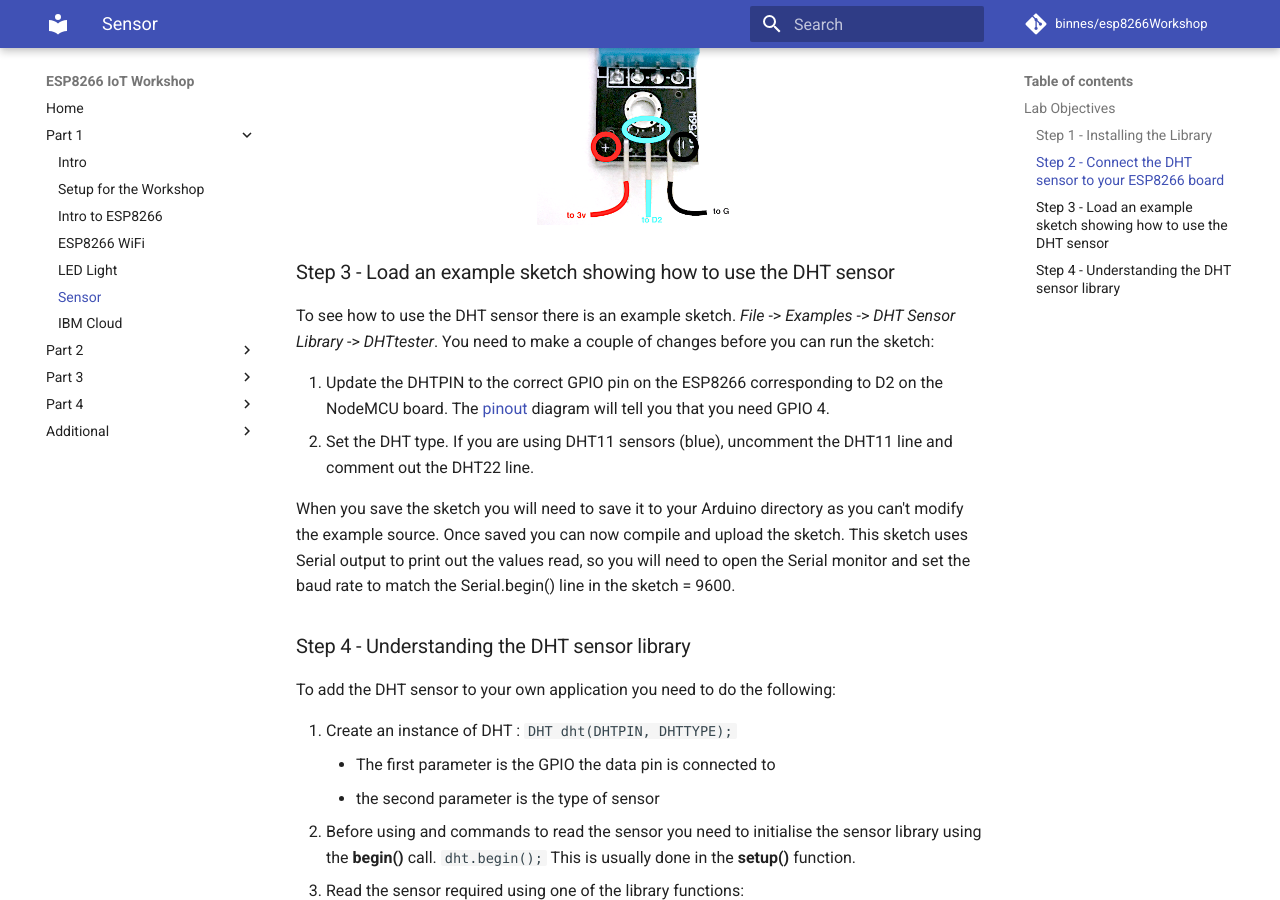
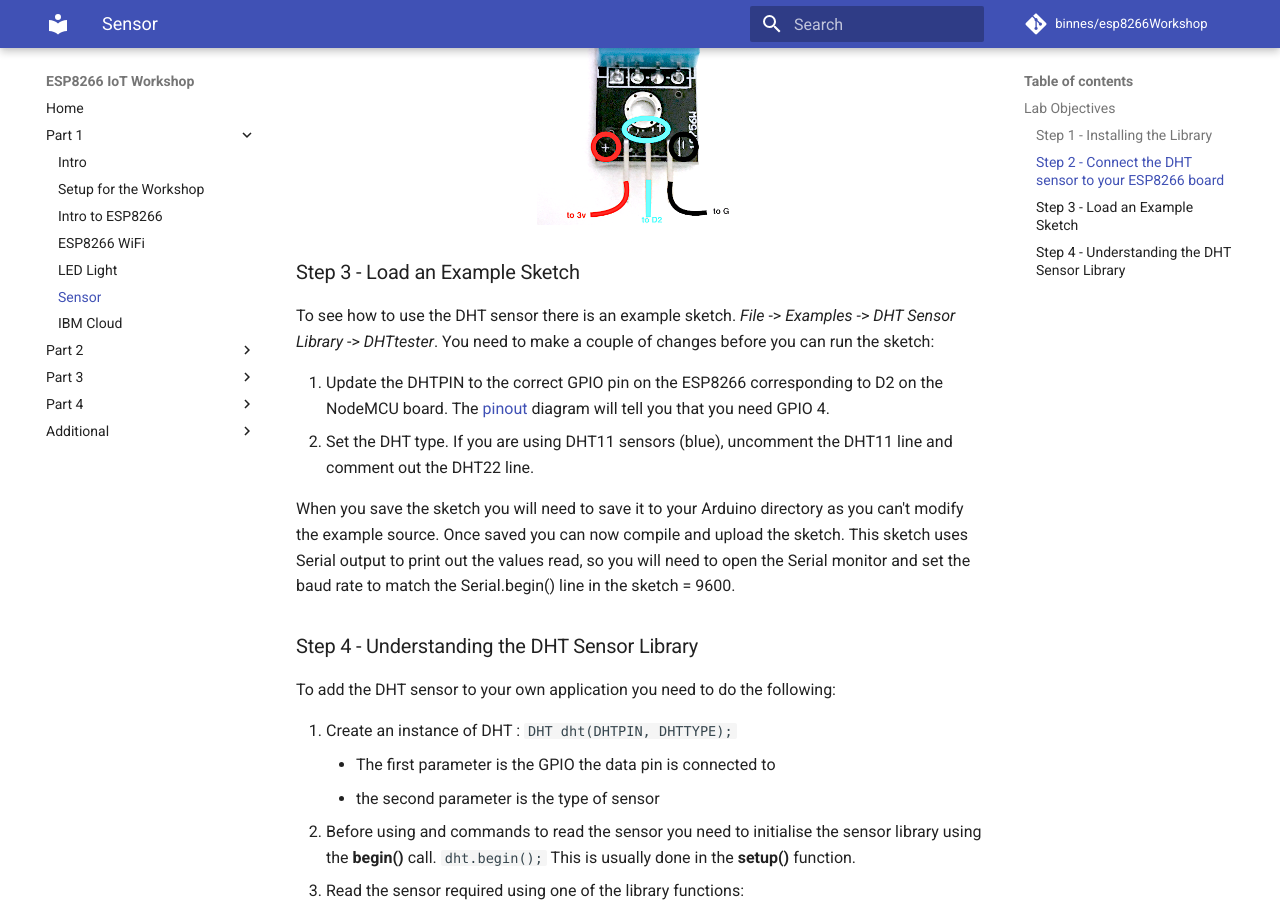
Before and after one commit to mdragone1/ESP32-IoT-Workshop, an MkDocs documentation site: the page built from docs/part1/DHT.md, in a window 1280 px wide and 900 px high, scrolled down 1661 px. Built offline with MkDocs 1.6.1 and Material for MkDocs 9.7.7, drawn with Linux system fonts in a browser that asks for light colours; comment, search, counter and statistics services are not loaded.

Commit message:
Updated docs

```diff
--- a/docs/part1/DHT.md
+++ b/docs/part1/DHT.md
@@ -36,7 +36,7 @@ If you have a DHT mounted on a module then you need to check the pinout, usually
 
 ![DHT module](../images/DHTmodule.png){style="width: 30%" .center}
 
-### Step 3 - Load an example sketch showing how to use the DHT sensor
+### Step 3 - Load an Example Sketch
 
 To see how to use the DHT sensor there is an example sketch. *File* -> *Examples* -> *DHT Sensor Library* -> *DHTtester*. You need to make a couple of changes before you can run the sketch:
 
@@ -45,7 +45,7 @@ To see how to use the DHT sensor there is an example sketch. *File* -> *Examples
 
 When you save the sketch you will need to save it to your Arduino directory as you can't modify the example source. Once saved you can now compile and upload the sketch. This sketch uses Serial output to print out the values read, so you will need to open the Serial monitor and set the baud rate to match the Serial.begin() line in the sketch = 9600.
 
-### Step 4 - Understanding the DHT sensor library
+### Step 4 - Understanding the DHT Sensor Library
 
 To add the DHT sensor to your own application you need to do the following:
 
```
Also changed, not shown: docs/part3/NODERED.md (+1 -1 lines), docs/part5/README.md (+4 -6 lines), docs/part5/SUMMARY.md (+7 -8 lines).
